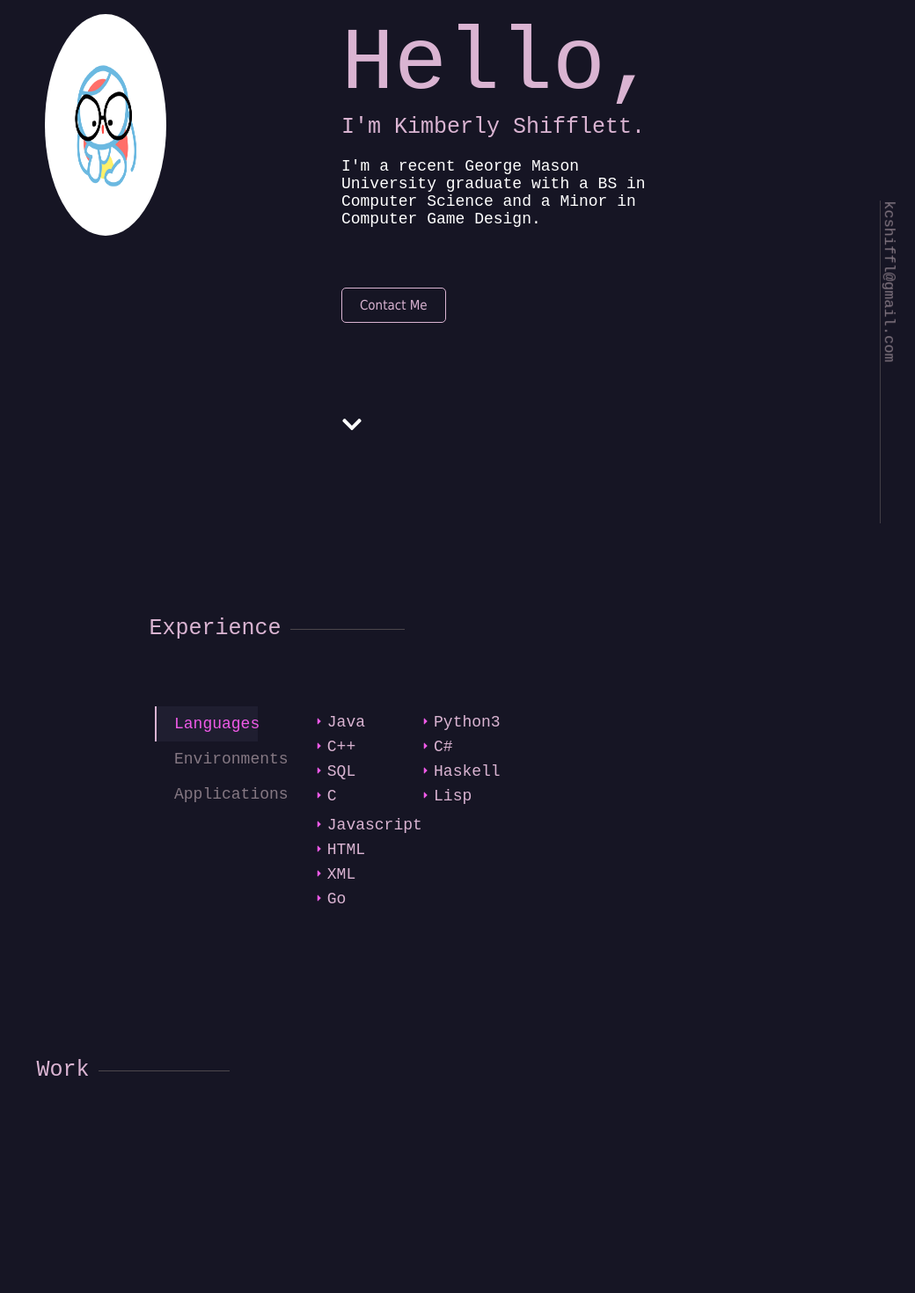
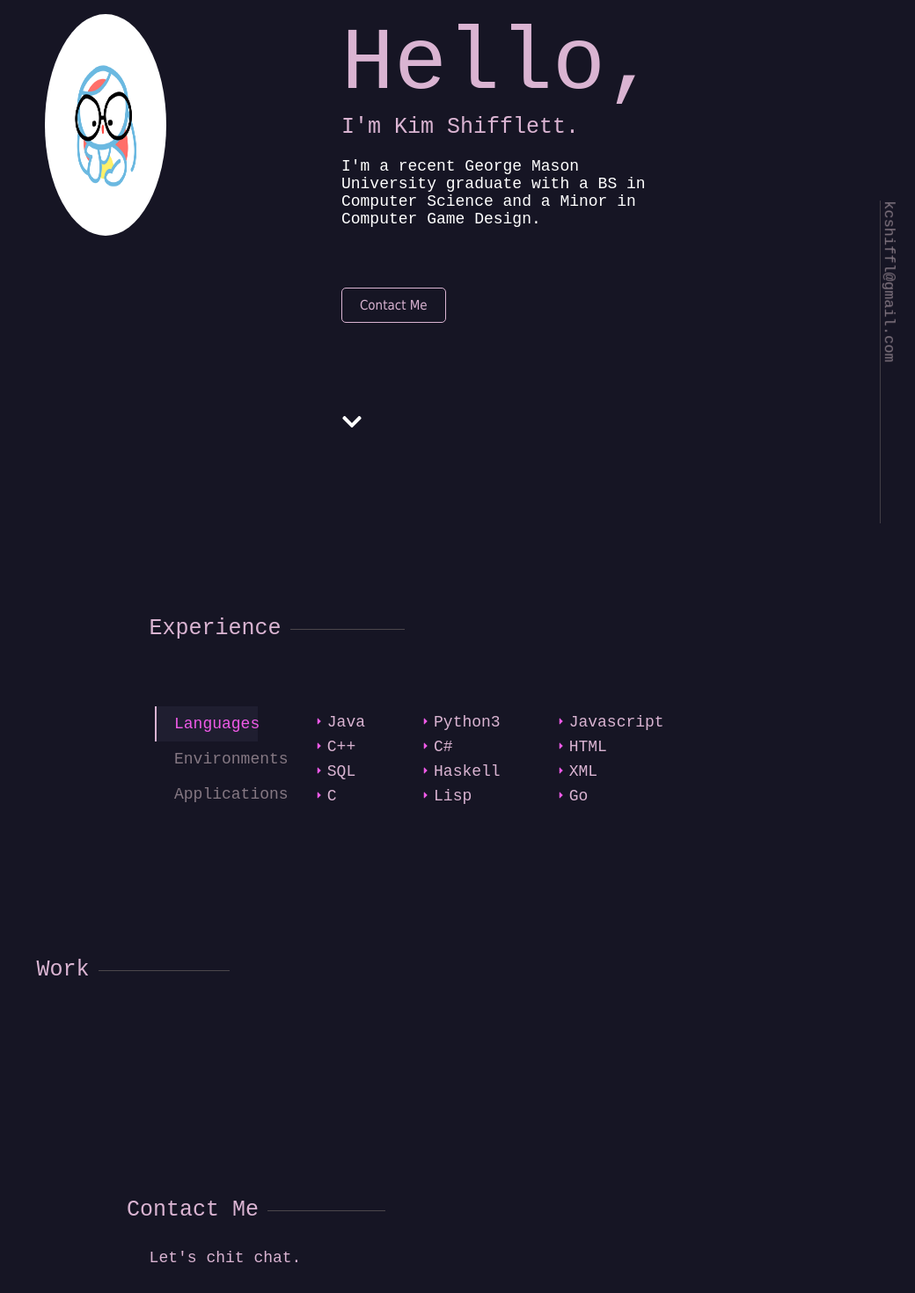
Before and after one commit to kcshiffl/kcshifflcom, a React (Create React App) app: page / in a window 1280 px wide. Shown: the part 280-1750 px from the top of the page at 88% size, without its empty margins (240-1280 px from the left). Built offline with nearby package versions, Linux system fonts and the light colour scheme.

Commit message:
Added fade effect to Experience section

```diff
--- a/src/App.js
+++ b/src/App.js
@@ -66,15 +66,15 @@ const App = () => {
       <About />
 
       <div id='experience' style={{ paddingTop: '7%' }}></div>
-      <div class='titles' style={{paddingLeft: '32%'}}>Experience</div><div class='line'></div>
+      <div className='titles' style={{paddingLeft: '32%'}}>Experience</div><div className='line'></div>
       <Experience skills={skills} toggleHighlight={toggleHighlight} toggleOpen={toggleOpen} toggleClose={toggleClose} />
 
       <div id='work' style={{ paddingTop: '7%' }}></div>
-      <div class='titles' style={{paddingLeft: '22%'}}>Work</div>
+      <div className='titles' style={{paddingLeft: '22%'}}>Work</div>
       <Work />
 
       <div id='contact' style={{ paddingTop: '7%' }}></div>
-      <div class='titles' style={{paddingLeft: '30%'}}>Want to talk?</div>
+      <div className='titles' style={{ paddingLeft: '30%' }}>Contact Me</div>
       <Contact />
     </div>
   )
--- a/src/components/About/AboutMe.js
+++ b/src/components/About/AboutMe.js
@@ -3,7 +3,7 @@ const AboutMe = () => {
   return (
     <div className='abt-greeting'>
       <p>Hello,</p>
-      <p className='abt-name'>I'm Kimberly Shifflett.</p>
+      <p className='abt-name'>I'm Kim Shifflett.</p>
       <p className='abt-text'>
       I'm a recent George Mason University graduate with a BS in Computer Science
       and a Minor in Computer Game Design.</p>
--- a/src/components/Contact/Contact.js
+++ b/src/components/Contact/Contact.js
@@ -4,8 +4,7 @@ import TextareaAutosize from 'react-textarea-autosize';
 const Contact = () => {
   return (
     <div className='contact'>
-      <p className='abt-name' align='center'>Contact Me</p>
-      <p className='abt-text' align='center'>Let's chit chat.</p>
+      <p className='abt-text' style={{paddingBottom: '3%', paddingLeft: '5%', color: '#dab4d2'}} >Let's chit chat.</p>
 
       <form>
         <div className='add-form'>
--- a/src/components/Experience/Experience.js
+++ b/src/components/Experience/Experience.js
@@ -2,7 +2,6 @@ import Skill from './Skill'
 import SkillList from './SkillList'
 
 const Experience = ( {skills, toggleHighlight, toggleOpen, toggleClose} ) => {
-
 
   return (
   <div>
--- a/src/components/Experience/SkillList.js
+++ b/src/components/Experience/SkillList.js
@@ -3,17 +3,21 @@ import Environments from './Skills/Environments';
 import Applications from './Skills/Applications';
 
 function showSkill( skill ) {
-    if (skill.row == 1 && skill.open) return (<Languages />);
-    else if (skill.row == 2 && skill.open) return (<Environments />);
-    else if (skill.row == 3 && skill.open) return (<Applications />);
+    if (skill.row == 1 && skill.open) return '1';
+    else if (skill.row == 2 && skill.open) return '2';
+    else if (skill.row == 3 && skill.open) return '3';
+    else return '';
 }
 
 const SkillList = ( {skills} ) => {
+  const getOpenSkill = skills.map((skill, index) => showSkill(skill));
+  const openSkill = parseInt(getOpenSkill.join(''));
+
   return (
     <>
-    {skills.map((skill, index) =>
-      <>{showSkill(skill)}</>
-    )}
+      <Languages visible={openSkill==1} />
+      <Environments visible={openSkill==2} />
+      <Applications visible={openSkill==3} />
     </>
   )
 }
--- a/src/components/Experience/Skills/Applications.js
+++ b/src/components/Experience/Skills/Applications.js
@@ -1,13 +1,14 @@
 import { FaCaretRight } from 'react-icons/fa';
 
-const Applications = () => {
+const Applications = ( {visible} ) => {
   return (
-    <div>
+  <div className={visible ? 'opacity' : 'opacity0'}>
+    <div className='exp-overlay'>
       <div style={{float: 'left', paddingRight: '50px'}} >
         <div className='exp-skill'>
           <FaCaretRight class='exp-skill-arrow' />Unity</div>
         <div className='exp-skill'>
-          <FaCaretRight class='exp-skill-arrow' />React.js</div>
+          <FaCaretRight class='exp-skill-arrow' />React</div>
         <div className='exp-skill'>
           <FaCaretRight class='exp-skill-arrow' />Outlook</div>
         <div className='exp-skill'>
@@ -25,6 +26,7 @@ const Applications = () => {
           <FaCaretRight class='exp-skill-arrow' />Powerpoint</div>
       </div>
     </div>
+    </div>
   )
 }
 
--- a/src/components/Experience/Skills/Environments.js
+++ b/src/components/Experience/Skills/Environments.js
@@ -1,8 +1,9 @@
 import { FaCaretRight } from 'react-icons/fa';
 
-const Environments = () => {
+const Environments = ( {visible} ) => {
   return (
-    <div>
+  <div className={visible ? 'opacity' : 'opacity0'}>
+    <div className='exp-overlay'>
       <div style={{float: 'left', paddingRight: '75px'}} >
         <div className='exp-skill'>
           <FaCaretRight class='exp-skill-arrow' />Github</div>
@@ -21,6 +22,7 @@ const Environments = () => {
           <FaCaretRight class='exp-skill-arrow' />Eclipse</div>
       </div>
     </div>
+    </div>
   )
 }
 
--- a/src/components/Experience/Skills/Languages.js
+++ b/src/components/Experience/Skills/Languages.js
@@ -1,8 +1,9 @@
 import { FaCaretRight } from 'react-icons/fa';
 
-const Languages = () => {
+const Languages = ( {visible} ) => {
   return (
-  <div>
+  <div className={visible ? 'opacity' : 'opacity0'}>
+  <div className='exp-overlay'>
     <div style={{float: 'left', paddingRight: '50px'}} >
       <div className='exp-skill'>
         <FaCaretRight class='exp-skill-arrow' />Java</div>
@@ -35,7 +36,7 @@ const Languages = () => {
       <div className='exp-skill'>
         <FaCaretRight class='exp-skill-arrow' />Go</div>
     </div>
-
+  </div>
   </div>
   )
 }
--- a/src/index.css
+++ b/src/index.css
@@ -4,6 +4,16 @@
   box-sizing: border-box;
   margin: 0;
   padding: 0;
+}
+
+.opacity0 {
+  opacity: 0;
+  transition: 0.3s;
+}
+
+.opacity {
+  opacity: 1;
+  transition: 0.3s;
 }
 
 /** Edit this for the header **/
@@ -46,7 +56,7 @@ html {
   display: block;
   bottom: 2.5%;
   min-width: 100%;
-  position: fixed;
+  position: absolute;
   color: white;
   animation: bounce 0.9s infinite;
 }
@@ -267,6 +277,10 @@ html {
   padding-top: 6px;
 }
 
+.exp-overlay {
+  position: absolute;
+}
+
 .exp-btn {
   width: 100%;
   background: none;
```
